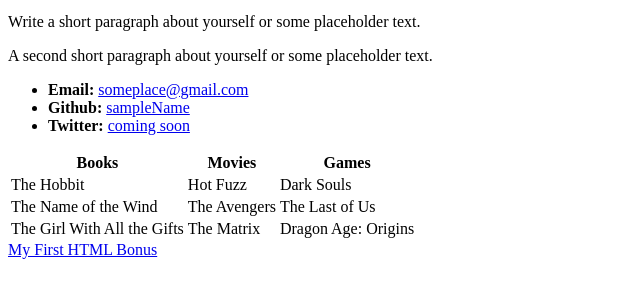
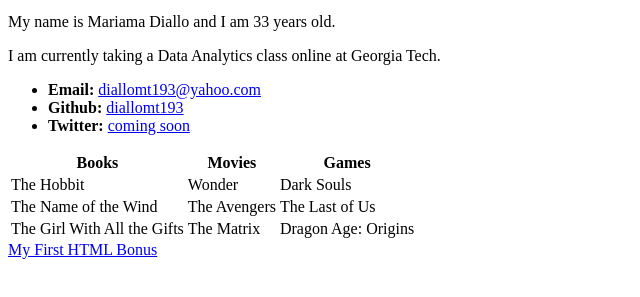
Before and after one commit to diallomt193/diallomt193.github.io, a plain HTML site: page index.html in a window 1280 px wide. Shown: the part 309-606 px from the top of the page, without its empty margins (0-640 px from the left). Drawn offline with Linux system fonts and the light colour scheme.

Commit message:
Added a bio

```diff
--- a/index.html
+++ b/index.html
@@ -11,12 +11,12 @@
 
   <img src="https://picsum.photos/200/200" alt="Your Name">
 
-  <p>Write a short paragraph about yourself or some placeholder text.</p>
-  <p>A second short paragraph about yourself or some placeholder text.</p>
+  <p>My name is Mariama Diallo and I am 33 years old.</p>
+  <p>I am currently taking a Data Analytics class online at Georgia Tech.</p>
 
   <ul>
-    <li><strong>Email:</strong> <a href="#">someplace@gmail.com</a></li>
-    <li><strong>Github:</strong> <a href="#">sampleName</a></li>
+    <li><strong>Email:</strong> <a href="#">diallomt193@yahoo.com</a></li>
+    <li><strong>Github:</strong> <a href="#">diallomt193</a></li>
     <li><strong>Twitter:</strong> <a href="#">coming soon</a></li>
   </ul>
 
@@ -28,7 +28,7 @@
     </tr>
     <tr>
       <td>The Hobbit</td>
-      <td>Hot Fuzz</td>
+      <td>Wonder</td>
       <td>Dark Souls</td>
     </tr>
     <tr>
```
